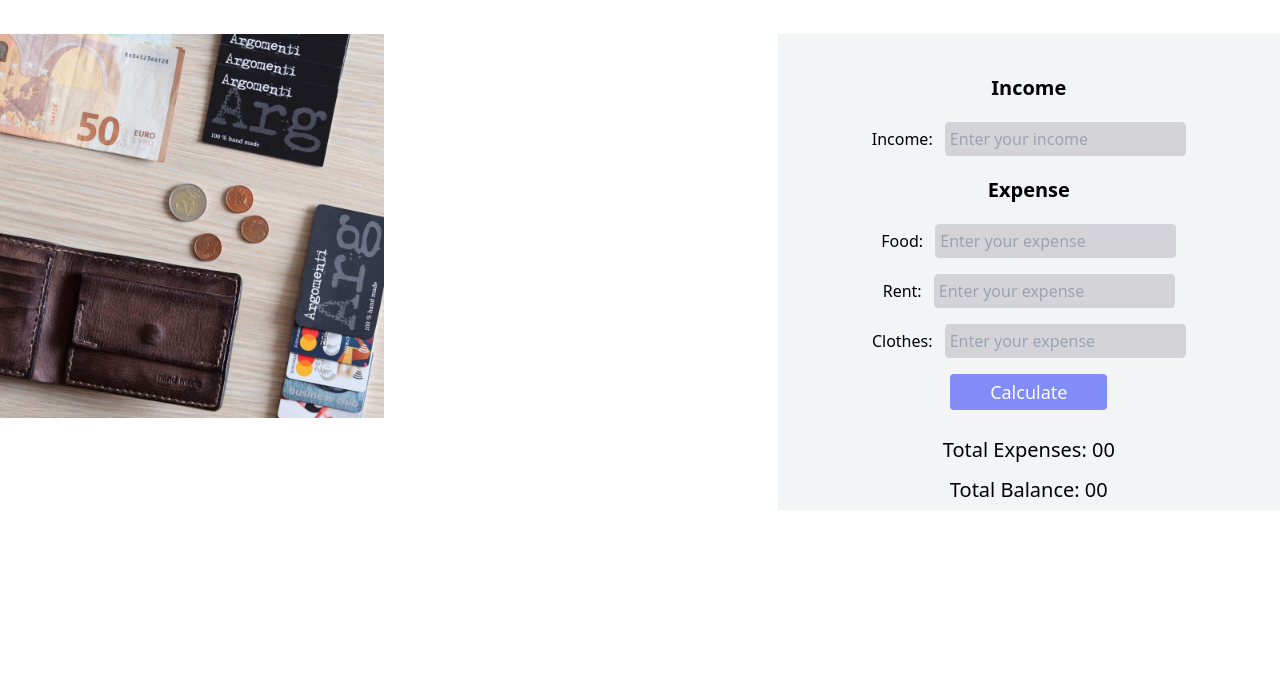
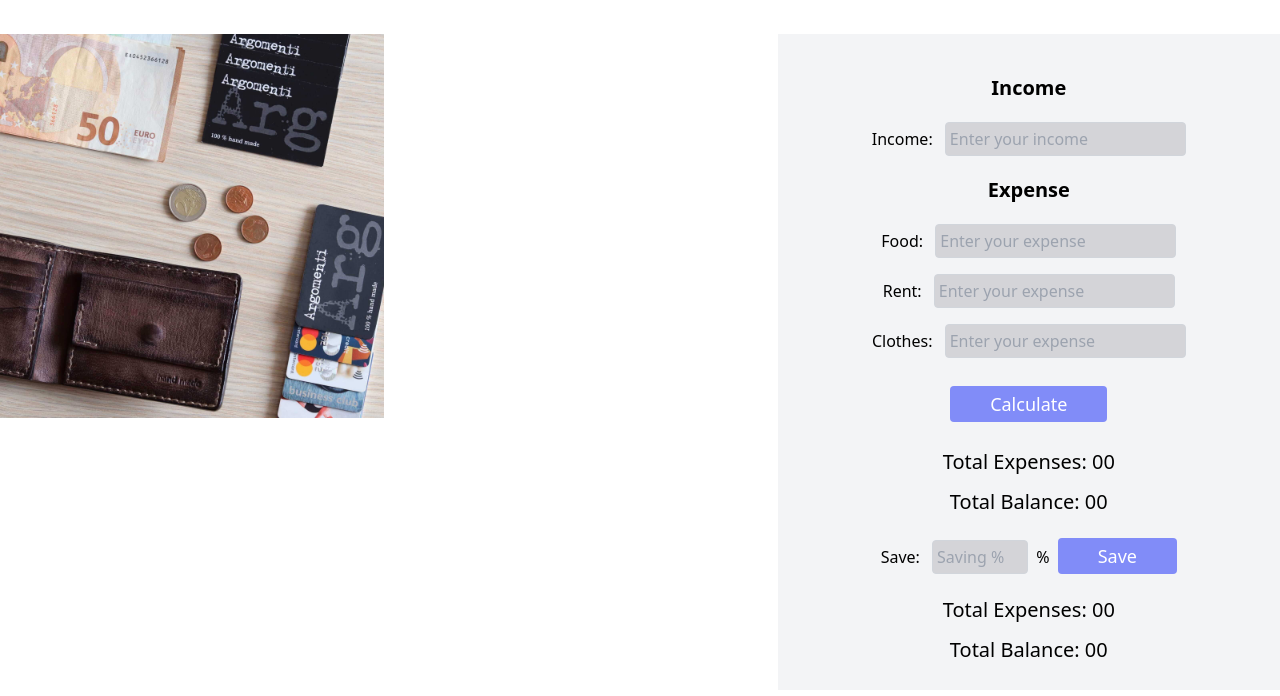
Before and after one commit to habib-sc/income-expense-javascript, a plain HTML site: page index.html in a window 1280 px wide. Shown: the part 86-782 px from the top of the page. Drawn offline with nearby package versions, Linux system fonts and the light colour scheme.

Commit message:
Added saving and saving result markup

```diff
--- a/index.html
+++ b/index.html
@@ -32,9 +32,9 @@
 
                 <!-- Right money calculation start -->
                 <div class="col-span-2">
-                    <div class="text-center bg-gray-100">
+                    <div class="text-center bg-gray-100 py-5">
                         <!-- Income start  -->
-                        <div class="pt-5">
+                        <div>
                             <h3 class="text-xl font-bold py-5">Income</h3>
                             <label for="" class="font-medium mr-2">Income: </label>
                             <input type="text" placeholder="Enter your income" class="border border-gray-300 bg-zinc-300 px-1 py-1 rounded">
@@ -56,7 +56,7 @@
                                 <label for="" class="font-medium mr-2">Clothes: </label>
                                 <input type="text" placeholder="Enter your expense" class="border border-gray-300 bg-zinc-300 px-1 py-1 rounded">
                             </div>
-                            <button type="text" class="bg-indigo-400 px-10 py-1 text-lg text-white font-medium rounded">Calculate</button>
+                            <button type="text" class="bg-indigo-400 px-10 py-1 text-lg text-white font-medium rounded mt-3">Calculate</button>
                         </div>
                         <!-- Expense End  -->
 
@@ -66,6 +66,22 @@
                             <p>Total Balance: <span>00</span></p>
                         </div>
                         <!-- Expense and balance result end -->
+
+                        <!-- Saving section start -->
+                        <div class="py-4">
+                            <label for="" class="font-medium mr-2">Save: </label>
+                            <input type="text" placeholder="Saving %" class="border border-gray-300 bg-zinc-300 px-1 py-1 rounded w-24 mr-1"> <span> % </span>
+                            <button type="text" class="bg-indigo-400 px-10 py-1 text-lg text-white font-medium rounded ml-1">Save</button>
+                        </div>
+
+                        <!-- saving result start  -->
+                        <div class="text-xl font-medium leading-10">
+                            <p>Total Expenses: <span>00</span></p>
+                            <p>Total Balance: <span>00</span></p>
+                        </div>
+                        <!-- saving result end -->
+
+                        <!-- Saving section end -->
                     </div>
                 </div>
                 <!-- Right money calculation end -->
```
